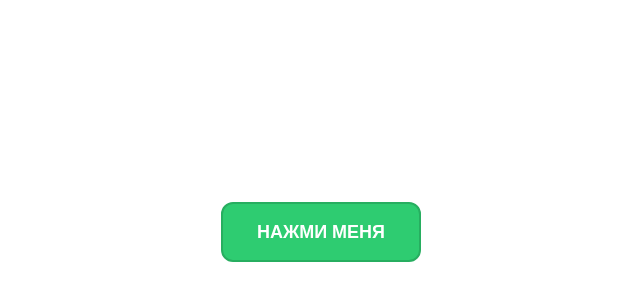
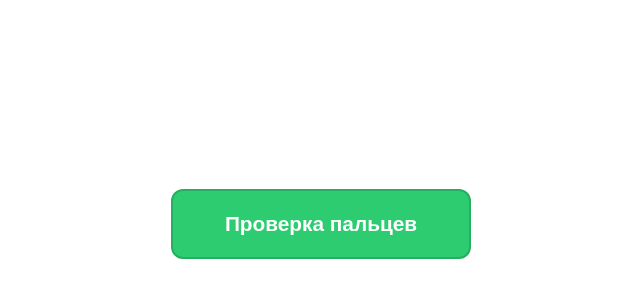
Before and after one commit to CYD-designer/button-green-water, a plain HTML site: page index.html in a window 1280 px wide. Shown: the part 176-481 px from the top of the page, without its empty margins (319-959 px from the left). Drawn offline with Linux system fonts and the light colour scheme.

Commit message:
Update index.html

```diff
--- a/index.html
+++ b/index.html
@@ -2,22 +2,25 @@
 <html lang="ru">
 <head>
 <meta charset="UTF-8">
-<title>Кнопка с постепенным заполнением и уведомлением</title>
+<title>Кнопка Проверка пальцев</title>
 <style>
   body {
     display: flex;
     justify-content: center;
     align-items: center;
     height: 100vh;
+    margin: 0;
     background: transparent;
     font-family: 'Segoe UI', sans-serif;
   }
 
   .btn {
     position: relative;
-    width: 200px;
+    width: 90%;          /* адаптивная ширина */
+    max-width: 300px;    /* максимум для больших экранов */
+    min-width: 180px;    /* минимум для мобильных */
     height: 60px;
-    font-size: 18px;
+    font-size: 1.2rem;   /* подстраивается под размеры кнопки */
     font-weight: bold;
     color: white;
     background: #2ecc71;
@@ -26,6 +29,7 @@
     overflow: visible;
     cursor: pointer;
     z-index: 1;
+    transition: transform 0.15s;
   }
 
   .btn .water {
@@ -68,12 +72,21 @@
     position: relative;
     z-index: 2;
   }
+
+  /* Адаптивный шрифт */
+  @media (max-width: 600px) {
+    .btn { font-size: 1rem; height: 50px; }
+  }
+
+  @media (min-width: 1200px) {
+    .btn { font-size: 1.3rem; height: 70px; }
+  }
 </style>
 </head>
 <body>
 
 <button class="btn" onclick="fillWaterStep(this)">
-  <span>НАЖМИ МЕНЯ</span>
+  <span>Проверка пальцев</span>
   <div class="water"></div>
   <div class="splashes"></div>
 </button>
@@ -83,29 +96,25 @@ let clickCount = 0;
 const maxClicks = 30;
 
 function fillWaterStep(button) {
-  if (clickCount >= maxClicks) return; // Уже заполнено
+  if (clickCount >= maxClicks) return;
 
   clickCount++;
   const water = button.querySelector('.water');
   const splashesContainer = button.querySelector('.splashes');
 
-  // Поднимаем воду
   const heightPercent = (clickCount / maxClicks) * 100;
   water.style.height = heightPercent + '%';
 
-  // Создаём брызги
+  // Брызги
   for (let i = 0; i < 8; i++) {
     const splash = document.createElement('div');
     splash.classList.add('splash');
-
     const dx = (Math.random() - 0.5) * 80;
     const dy = -Math.random() * 30 - 10;
     splash.style.setProperty('--dx', dx + 'px');
     splash.style.setProperty('--dy', dy + 'px');
-
     splash.style.left = `${Math.random() * 90 + 5}%`;
     splash.style.animationDelay = `${Math.random() * 0.3}s`;
-
     splashesContainer.appendChild(splash);
     setTimeout(() => splash.remove(), 1200);
   }
@@ -114,14 +123,14 @@ function fillWaterStep(button) {
   button.style.transform = 'scale(1.05)';
   setTimeout(() => button.style.transform = 'scale(1)', 150);
 
-  // Действие при полном заполнении
+  // Действие после полного заполнения
   if (clickCount === maxClicks) {
     setTimeout(() => {
       alert('🎉 Поздравляю! У вас сильные палецы! 💪');
       // Сброс кнопки
       water.style.height = '0%';
       clickCount = 0;
-    }, 300); // небольшой тайминг, чтобы вода успела заполниться
+    }, 300);
   }
 }
 </script>
```
